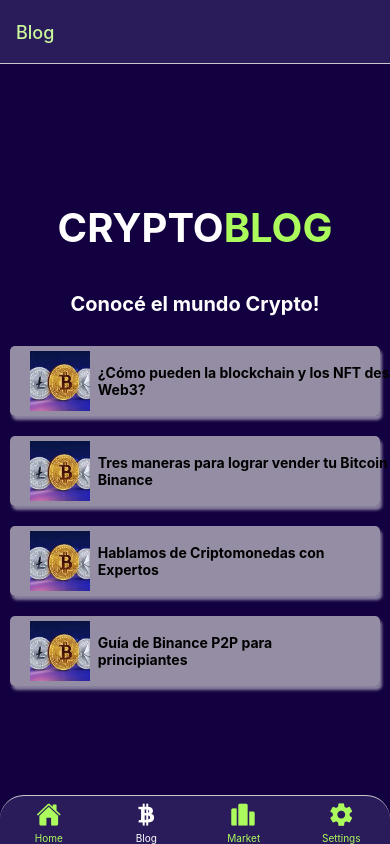
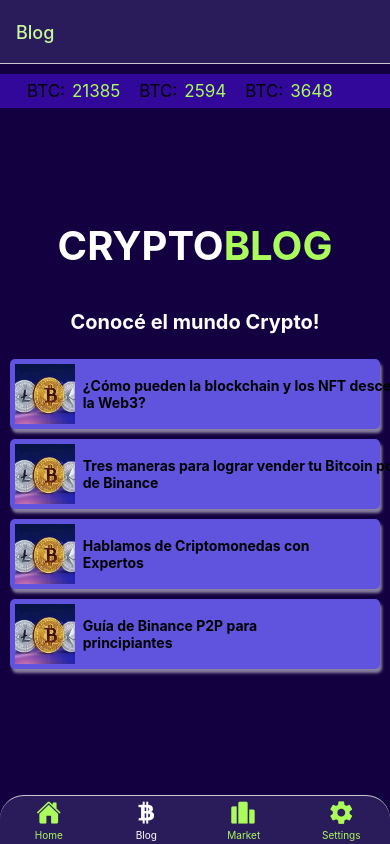
Before and after one commit to cellamarematias/jade, a React Native app: screen /Blog in a window 390 px wide. Built offline with nearby package versions, Linux system fonts and the light colour scheme.

Commit message:
feature/mati-navbar: added header and blog

```diff
--- a/package.json
+++ b/package.json
@@ -15,6 +15,7 @@
   "dependencies": {
     "@expo/vector-icons": "^13.0.0",
     "@react-navigation/bottom-tabs": "^6.0.5",
+    "@react-navigation/material-top-tabs": "^6.2.3",
     "@react-navigation/native": "^6.0.2",
     "@react-navigation/native-stack": "^6.1.0",
     "eslint": "^8.22.0",
@@ -33,7 +34,9 @@
     "react-native": "0.69.4",
     "react-native-safe-area-context": "4.3.1",
     "react-native-screens": "~3.15.0",
-    "react-native-web": "~0.18.7"
+    "react-native-tab-view": "^3.1.1",
+    "react-native-web": "~0.18.7",
+    "react-native-pager-view": "5.4.24"
   },
   "devDependencies": {
     "@babel/core": "^7.12.9",
--- a/src/components/navbar/BottomTab.jsx
+++ b/src/components/navbar/BottomTab.jsx
@@ -39,6 +39,7 @@
             borderTopLeftRadius: 24,
             borderTopRightRadius: 24,
             marginTop: -40,
+            paddingBottom: 3
           }
         })}>
         <Tab.Screen name="Home" component={TabOneScreen} />
@@ -52,7 +53,8 @@
 const styles = StyleSheet.create({
   container: {
     backgroundColor: 'white',
-    borderRadius: 20
+    borderRadius: 20,
+    marginBottom: 5
   },
 
 }
--- a/src/components/shared/BlogCard.jsx
+++ b/src/components/shared/BlogCard.jsx
@@ -12,7 +12,7 @@
       />
 		</View>
 		<View style={styles.center}>
-			<Text numberOfLines={2} style={styles.heading}>{props.text}</Text>
+			<Text numberOfLines={3} style={styles.heading}>{props.text}</Text>
 		</View>
   </View>
 )
@@ -20,10 +20,11 @@
 const styles = StyleSheet.create({
   container: {
 		flexDirection: "row",
-		margin: 10,
+		margin: 5,
 		width: '95%',
-		backgroundColor: '#D9D9D9A6',
-    padding: 20,
+		backgroundColor: '#6053DD',
+    padding: 15,
+		paddingStart: 5,
     paddingBottom: 5,
     paddingTop: 5,
 		borderRadius: 5,
@@ -33,7 +34,7 @@
 		shadowRadius: 3,
   },
   image: {
-    width: 48,
+    width: 58,
     height: 48,
     borderRadius: 4
   },
@@ -47,7 +48,7 @@
 	heading: {
 		justifyContent: 'center',
 		paddingLeft: 8,
-		maxWidth: '95%',
+		maxWidth: '90%',
 		fontWeight: 'bold',
 	}
 })
--- /dev/null
+++ b/src/components/shared/header.jsx
@@ -0,0 +1,78 @@
+import React from 'react';
+import { View, Text, StyleSheet, Image } from "react-native";
+import theme from '../../theme';
+
+
+const Header = (props) => (
+  <View key={props.id} style={styles.container}>
+		<View style={styles.row}>
+			<Text style={styles.coin}>BTC:</Text>
+			<Text style={styles.value}>21385</Text>
+		</View>
+		<View style={styles.row}>
+			<Text style={styles.coin}>BTC:</Text>
+			<Text style={styles.value}>2594</Text>
+		</View>
+		<View style={styles.row}>
+			<Text style={styles.coin}>BTC:</Text>
+			<Text style={styles.value}>3648</Text>
+		</View>
+  </View>
+)
+
+const styles = StyleSheet.create({
+  container: {
+		position: 'absolute',
+		top: 0,
+		left: 0,
+		right: 0,
+		flexDirection: "row",
+		alignItems: 'center',
+		width: '95%',
+		backgroundColor: '#32089A',
+    padding: 15,
+		paddingStart: 25,
+    paddingBottom: 5,
+    paddingTop: 5,
+		marginTop: 10,
+		shadowColor: "white",
+		shadowOpacity: 0.5,
+		width: '100%'
+  },
+	row: {
+		flexDirection: 'row',
+		margin: 2,
+		marginEnd: 10
+	},
+	coin: {
+		textTransform: 'uppercase',
+		fontSize: 17,
+		marginRight: 7
+	},
+	value: {
+		color: '#ABFB5C',
+		fontSize: 17,
+		marginRight: 7
+	},
+  image: {
+    width: 58,
+    height: 48,
+    borderRadius: 4
+  },
+	tinyLogo: {
+    width: 60,
+    height: 60,
+  },
+	center: {
+		justifyContent: 'center'
+	},
+	heading: {
+		justifyContent: 'center',
+		paddingLeft: 8,
+		maxWidth: '90%',
+		fontWeight: 'bold',
+	}
+})
+
+
+export default Header;
--- a/src/screens/Blog.tsx
+++ b/src/screens/Blog.tsx
@@ -3,10 +3,12 @@
 import { RootTabScreenProps } from '../../types';
 import theme from '../theme';
 import BlogCard from '../components/shared/BlogCard';
+import Header from '../components/shared/header';
 
 export default function Blog({ navigation }: RootTabScreenProps<'Blog'>) {
   return (
     <View style={styles.container}>
+			<Header></Header>
 			<View style={styles.Headercontainer}>
 				<Text style={styles.headerOne}>Crypto</Text><Text style={styles.headerTwo}>Blog</Text>
 			</View>
--- a/src/screens/TabOneScreen.tsx
+++ b/src/screens/TabOneScreen.tsx
@@ -4,11 +4,12 @@
 import { Text, View } from '../../components/Themed';
 import { RootTabScreenProps } from '../../types';
 import theme from '../theme';
+import Header from '../components/shared/header';
 
 export default function TabOneScreen({ navigation }: RootTabScreenProps<'TabOne'>) {
   return (
     <View style={styles.container}>
-      <Text style={styles.title}>Tab One</Text>
+      <Header></Header>
     </View>
   );
 }
```
Also changed, not shown: 1 other file (tests, documents, lock files or other folders).
